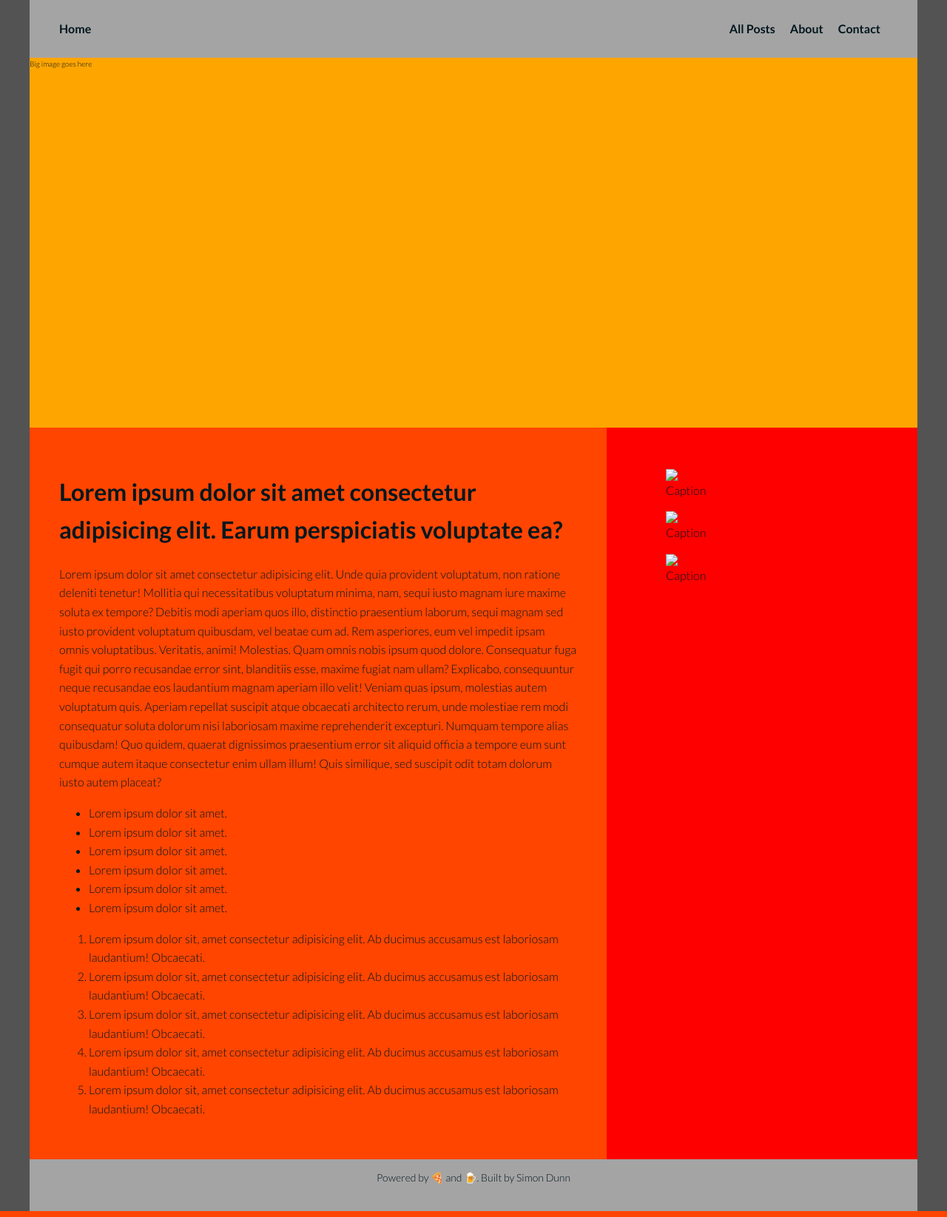
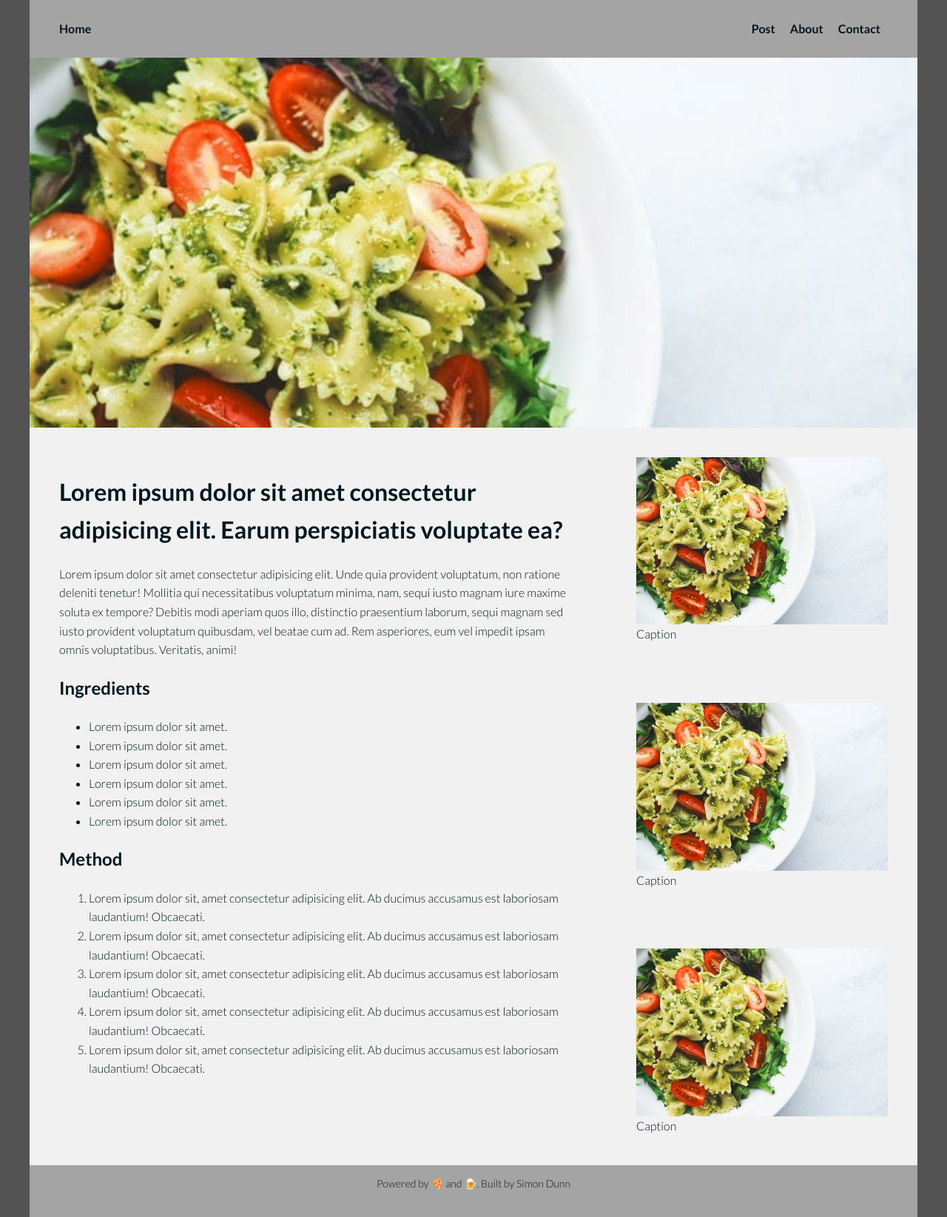
Before and after one commit to simonnineteen90/food-blog, a Flask app: template templates/post.html in a window 1280 px wide. Shown: the whole page at 74% size. Run offline with Flask 2, Linux system fonts and the light colour scheme; the template is opened without the code that fills it, so the values that code supplies are empty.

Commit message:
post template completed

```diff
--- a/static/css/styles.css
+++ b/static/css/styles.css
@@ -91,12 +91,18 @@ body {
 .post-header-image {
   min-height: 50rem;
   background-color: orange;
+  background-size: cover;
 }
 
 .post-main {
   min-height: 90rem;
   display: flex;
   font-size: 1.6rem;
+}
+@media only screen and (max-width: 600px) {
+  .post-main {
+    flex-direction: column;
+  }
 }
 
 .contact-container {
@@ -281,13 +287,19 @@ label {
 
 .post-main__text {
   flex: 0 1 65%;
-  background-color: orangered;
+  background-color: var(--color-white);
   padding: 4rem;
 }
 .post-main__images {
   flex: 0 1 35%;
-  background-color: red;
+  background-color: var(--color-white);
+}
+.post-main__images figure {
+  margin: 0;
   padding: 4rem;
+}
+.post-main__images figure img {
+  width: 100%;
 }
 
 /*# sourceMappingURL=styles.css.map */
--- a/static/sass/_components.scss
+++ b/static/sass/_components.scss
@@ -231,14 +231,23 @@ label {
 
 &__text {
     flex: 0 1 65%;
-    background-color: orangered;
+    background-color: var(--color-white);
     padding: 4rem;
 }
 
 &__images {
     flex: 0 1 35%;
-    background-color: red;
-    padding: 4rem;
+    background-color: var(--color-white);
+
+    & figure {
+        margin:0;
+        padding: 4rem;
+
+        & img {
+            width: 100%;
+        }
+
+    }
 }
 
 
--- a/static/sass/_layout.scss
+++ b/static/sass/_layout.scss
@@ -70,6 +70,7 @@
 .post-header-image {
     min-height: 50rem;
     background-color: orange;
+    background-size: cover;
 }
 
 
@@ -78,6 +79,10 @@
     display: flex;
     font-size: 1.6rem;
 
+    @media only screen and (max-width: 600px) {
+        flex-direction: column;
+    }
+
 
 
 
--- a/templates/nav.html
+++ b/templates/nav.html
@@ -3,7 +3,7 @@
 <nav class="navigation">
     <span class="navigation__home"><a href="{{ url_for('index') }}">Home</a> </span>
     <ul class="navigation__links">
-        <li> <a href="#">All Posts</a> </li>
+        <li> <a href="{{ url_for('post') }}">Post</a> </li>
         <li> <a href="#">About</a> </li>
         <li> <a href="{{ url_for('contact') }}">Contact</a> </li>
     </ul>
@@ -21,7 +21,7 @@
 
 <ul class="mobile-menu">
     <li><a class="mob-link" href="{{ url_for('index') }}">Home</a></li>
-    <li><a class="mob-link" href="#">All Posts</a></li>
+    <li><a class="mob-link" href="{{ url_for('post') }}">Post</a></li>
     <li><a class="mob-link" href="#">About</a></li>
     <li><a class="mob-link" href="{{ url_for('contact') }}">Contact</a></li>
 </ul>
--- a/templates/post.html
+++ b/templates/post.html
@@ -2,20 +2,18 @@
 
 {% block content %}
 
-<header class="post-header-image">
-    Big image goes here
+<header class="post-header-image" style="background-image: url('/static/images/hero-image.jpg');">
+
 </header>
 
 <main class=post-main>
-    <div class="post-main__text">
+    <div class="post-main__text" >
         <h1>Lorem ipsum dolor sit amet consectetur adipisicing elit. Earum perspiciatis voluptate ea?</h1>
 
         <p>Lorem ipsum dolor sit amet consectetur adipisicing elit. Unde quia provident voluptatum, non ratione deleniti tenetur! Mollitia qui necessitatibus voluptatum minima, nam, sequi iusto magnam iure maxime soluta ex tempore?
-        Debitis modi aperiam quos illo, distinctio praesentium laborum, sequi magnam sed iusto provident voluptatum quibusdam, vel beatae cum ad. Rem asperiores, eum vel impedit ipsam omnis voluptatibus. Veritatis, animi! Molestias.
-        Quam omnis nobis ipsum quod dolore. Consequatur fuga fugit qui porro recusandae error sint, blanditiis esse, maxime fugiat nam ullam? Explicabo, consequuntur neque recusandae eos laudantium magnam aperiam illo velit!
-        Veniam quas ipsum, molestias autem voluptatum quis. Aperiam repellat suscipit atque obcaecati architecto rerum, unde molestiae rem modi consequatur soluta dolorum nisi laboriosam maxime reprehenderit excepturi. Numquam tempore alias quibusdam!
-        Quo quidem, quaerat dignissimos praesentium error sit aliquid officia a tempore eum sunt cumque autem itaque consectetur enim ullam illum! Quis similique, sed suscipit odit totam dolorum iusto autem placeat?</p>
+        Debitis modi aperiam quos illo, distinctio praesentium laborum, sequi magnam sed iusto provident voluptatum quibusdam, vel beatae cum ad. Rem asperiores, eum vel impedit ipsam omnis voluptatibus. Veritatis, animi! </p>
 
+        <h2>Ingredients</h2>
         <ul>
             <li>Lorem ipsum dolor sit amet.</li>
             <li>Lorem ipsum dolor sit amet.</li>
@@ -25,6 +23,7 @@
             <li>Lorem ipsum dolor sit amet.</li>
         </ul>
 
+        <h2>Method</h2>
         <ol>
             <li>Lorem ipsum dolor sit, amet consectetur adipisicing elit. Ab ducimus accusamus est laboriosam laudantium! Obcaecati.</li>
             <li>Lorem ipsum dolor sit, amet consectetur adipisicing elit. Ab ducimus accusamus est laboriosam laudantium! Obcaecati.</li>
@@ -39,17 +38,17 @@
 
     <div class="post-main__images">
         <figure>
-            <img src="#" >
+            <img src="/static/images/hero-image.jpg" >
             <figcaption>Caption</figcaption>
         </figure>
 
         <figure>
-            <img src="#" >
+            <img src="/static/images/hero-image.jpg" >
             <figcaption>Caption</figcaption>
         </figure>
 
         <figure>
-            <img src="#" >
+            <img src="/static/images/hero-image.jpg" >
             <figcaption>Caption</figcaption>
         </figure>
     </div>
```
Also changed, not shown: 1 other file.
